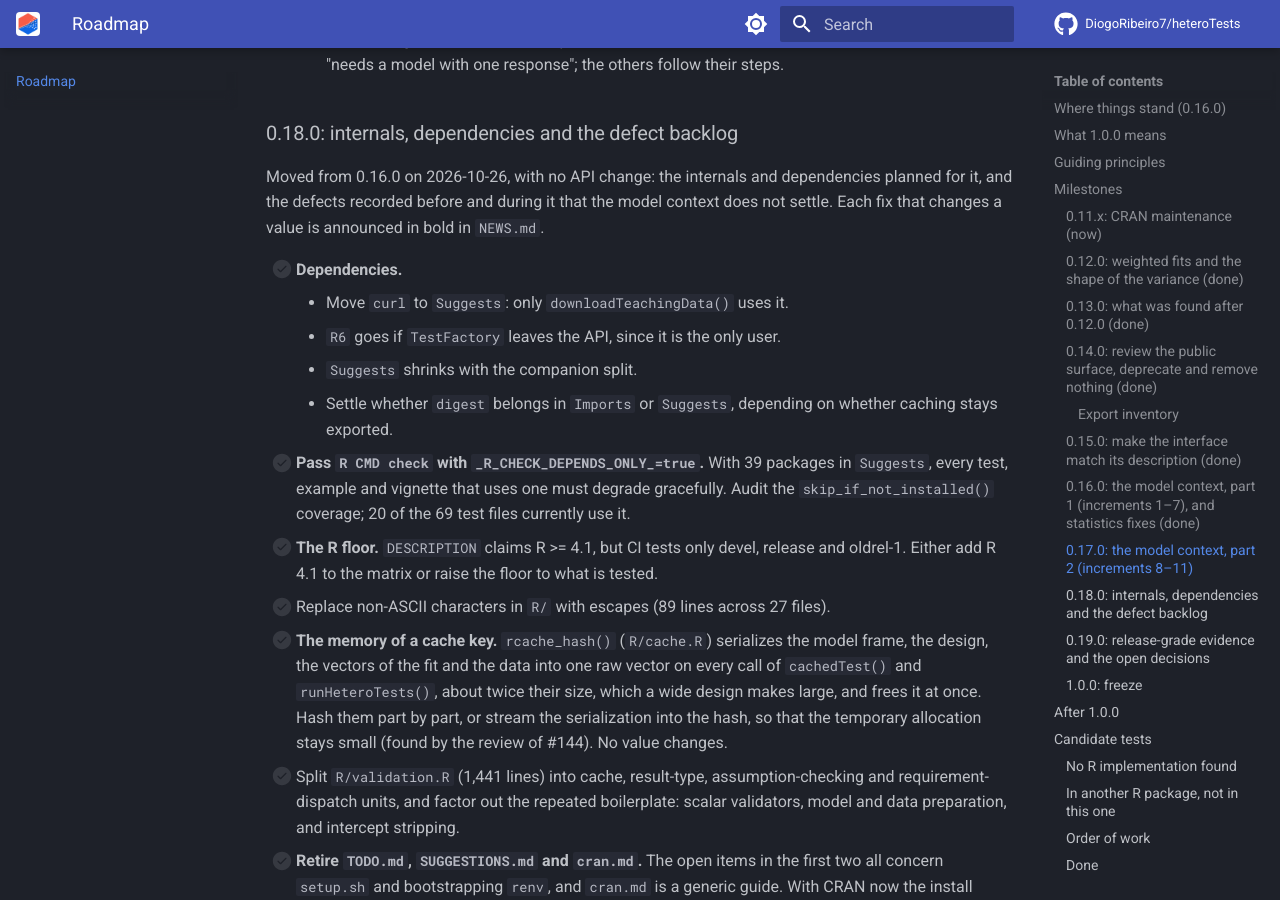
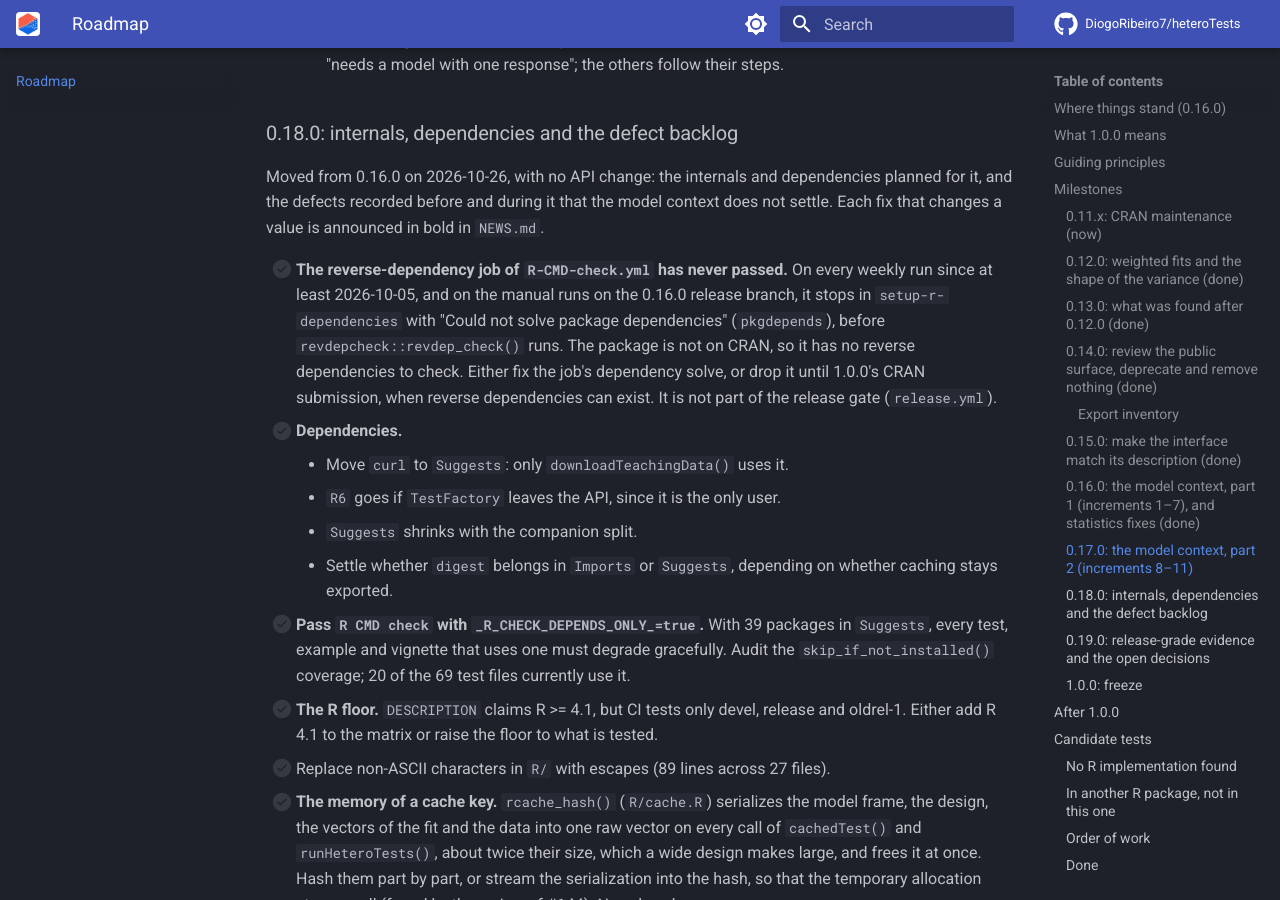
Before and after one commit to DiogoRibeiro7/heteroTests, an MkDocs documentation site: the page built from docs/roadmap.md, in a window 1280 px wide and 900 px high, scrolled down 38404 px. Built offline with MkDocs 1.6.1 and Material for MkDocs 9.7.7, drawn with Linux system fonts in a browser that asks for light colours; comment, search, counter and statistics services are not loaded.

Commit message:
Record the reverse-dependency job that never passes, under 0.18.0

```diff
--- a/docs/roadmap.md
+++ b/docs/roadmap.md
@@ -1610,6 +1610,14 @@ dependencies planned for it, and the defects recorded before and during it
 that the model context does not settle. Each fix that changes a value is
 announced in bold in `NEWS.md`.
 
+- [ ] **The reverse-dependency job of `R-CMD-check.yml` has never passed.**
+    On every weekly run since at least 2026-10-05, and on the manual runs on
+    the 0.16.0 release branch, it stops in `setup-r-dependencies` with "Could
+    not solve package dependencies" (`pkgdepends`), before
+    `revdepcheck::revdep_check()` runs. The package is not on CRAN, so it has
+    no reverse dependencies to check. Either fix the job's dependency solve, or
+    drop it until 1.0.0's CRAN submission, when reverse dependencies can
+    exist. It is not part of the release gate (`release.yml`).
 - [ ] **Dependencies.**
     - Move `curl` to `Suggests`: only `downloadTeachingData()` uses it.
     - `R6` goes if `TestFactory` leaves the API, since it is the only user.
```
Also changed, not shown: ROADMAP.md (+8 -0 lines).
